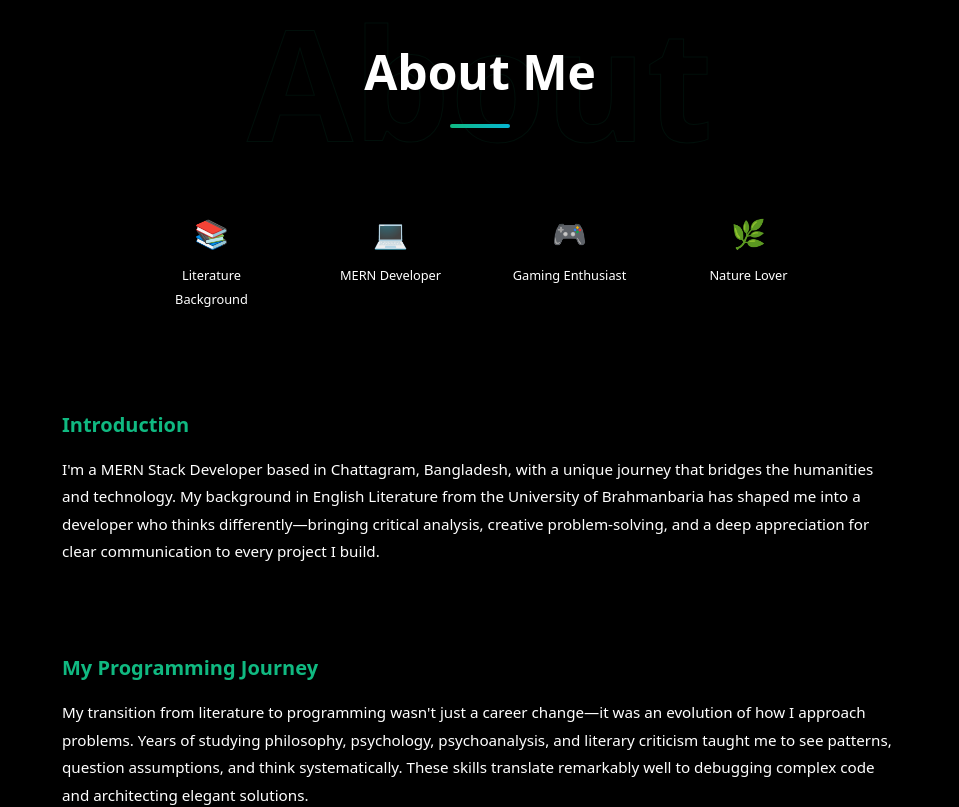
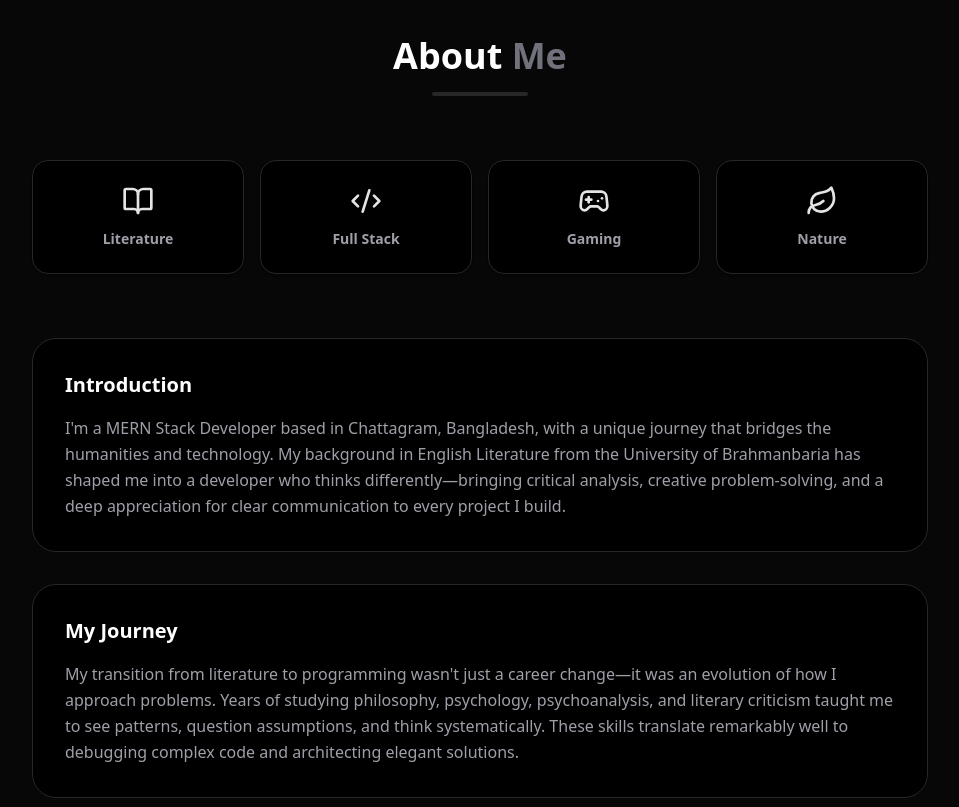
Before and after one commit to mobassirrehman/portfolio, a Next.js app: page / in a window 1280 px wide. Shown: the part 860-1667 px from the top of the page, without its empty margins (160-1119 px from the left). Built offline with nearby package versions, Linux system fonts and the light colour scheme.

Commit message:
updated: about section

```diff
--- a/src/components/About.js
+++ b/src/components/About.js
@@ -1,212 +1,57 @@
 "use client";
 
 import { motion } from "framer-motion";
-import { useInView } from "framer-motion";
-import { useRef } from "react";
 import { aboutMe } from "@/data/portfolioData";
-
-const containerVariants = {
-  hidden: { opacity: 0 },
-  visible: {
-    opacity: 1,
-    transition: { staggerChildren: 0.15 },
-  },
-};
-
-const itemVariants = {
-  hidden: { opacity: 0, y: 30 },
-  visible: {
-    opacity: 1,
-    y: 0,
-    transition: { duration: 0.6, ease: "easeOut" },
-  },
-};
+import { BookOpen, Code2, Gamepad2, Leaf } from "lucide-react";
 
 const highlights = [
-  { icon: "📚", label: "Literature Background" },
-  { icon: "💻", label: "MERN Developer" },
-  { icon: "🎮", label: "Gaming Enthusiast" },
-  { icon: "🌿", label: "Nature Lover" },
+  { icon: BookOpen, label: "Literature" },
+  { icon: Code2, label: "Full Stack" },
+  { icon: Gamepad2, label: "Gaming" },
+  { icon: Leaf, label: "Nature" },
 ];
 
 export default function About() {
-  const ref = useRef(null);
-  const isInView = useInView(ref, { once: true, margin: "-100px" });
+  return (
+    <section id="about" className="py-24 bg-zinc-50 dark:bg-zinc-900/30">
+      <div className="section-container">
+        <div className="max-w-4xl mx-auto">
+          {/* Header */}
+          <div className="text-center mb-16">
+            <h2 className="text-4xl font-bold mb-4">About <span className="text-zinc-500">Me</span></h2>
+            <div className="w-24 h-1 bg-zinc-200 dark:bg-zinc-800 mx-auto rounded-full" />
+          </div>
 
-  return (
-    <section
-      id="about"
-      ref={ref}
-      style={{
-        padding: "6rem 0",
-        position: "relative",
-        background: "var(--color-bg-secondary)",
-      }}
-    >
-      <div className="section-container">
-        <motion.div
-          initial={{ opacity: 0, y: 30 }}
-          animate={isInView ? { opacity: 1, y: 0 } : {}}
-          transition={{ duration: 0.6 }}
-          style={{
-            textAlign: "center",
-            marginBottom: "4rem",
-            position: "relative",
-          }}
-        >
-          <span
-            style={{
-              position: "absolute",
-              top: "50%",
-              left: "50%",
-              transform: "translate(-50%, -50%)",
-              fontSize: "clamp(4rem, 12vw, 10rem)",
-              fontWeight: 900,
-              color: "transparent",
-              WebkitTextStroke: "1px rgba(16, 185, 129, 0.08)",
-              whiteSpace: "nowrap",
-              pointerEvents: "none",
-              userSelect: "none",
-            }}
-          >
-            About
-          </span>
-          <h2
-            style={{
-              position: "relative",
-              fontSize: "clamp(2rem, 4vw, 3rem)",
-              fontWeight: 700,
-              marginBottom: "1rem",
-            }}
-          >
-            About <span className="gradient-text">Me</span>
-          </h2>
-          <div
-            style={{
-              width: "60px",
-              height: "4px",
-              background: "linear-gradient(90deg, #10b981, #06b6d4)",
-              borderRadius: "2px",
-              margin: "0 auto",
-            }}
-          />
-        </motion.div>
-
-        <motion.div
-          variants={containerVariants}
-          initial="hidden"
-          animate={isInView ? "visible" : "hidden"}
-          style={{
-            display: "grid",
-            gridTemplateColumns: "repeat(auto-fit, minmax(140px, 1fr))",
-            gap: "1rem",
-            marginBottom: "3rem",
-            maxWidth: "700px",
-            margin: "0 auto 3rem",
-          }}
-        >
+          {/* Highlights Grid */}
+          <div className="grid grid-cols-2 md:grid-cols-4 gap-4 mb-16">
             {highlights.map((item, index) => (
               <motion.div
                 key={index}
-              variants={itemVariants}
-              whileHover={{ y: -5, scale: 1.02 }}
-              className="glass-card"
-              style={{
-                padding: "1.25rem",
-                textAlign: "center",
-                cursor: "default",
-              }}
+                whileHover={{ y: -5 }}
+                className="flex flex-col items-center p-6 bg-white dark:bg-black border border-zinc-200 dark:border-zinc-800 rounded-2xl shadow-sm"
               >
-              <span
-                style={{
-                  fontSize: "1.75rem",
-                  display: "block",
-                  marginBottom: "0.5rem",
-                }}
-              >
-                {item.icon}
-              </span>
-              <span
-                style={{
-                  fontSize: "0.8rem",
-                  color: "var(--color-text-secondary)",
-                  fontWeight: 500,
-                }}
-              >
-                {item.label}
-              </span>
+                <item.icon size={32} className="text-zinc-800 dark:text-zinc-200 mb-3" />
+                <span className="text-sm font-semibold text-zinc-600 dark:text-zinc-400">{item.label}</span>
               </motion.div>
             ))}
-        </motion.div>
+          </div>
 
-        <motion.div
-          variants={containerVariants}
-          initial="hidden"
-          animate={isInView ? "visible" : "hidden"}
-          style={{
-            display: "grid",
-            gap: "1.5rem",
-            maxWidth: "900px",
-            margin: "0 auto",
-          }}
-        >
+          {/* Text Content */}
+          <div className="space-y-8">
             {[
               { title: "Introduction", content: aboutMe.intro },
-            { title: "My Programming Journey", content: aboutMe.journey },
-            { title: "What I Enjoy Building", content: aboutMe.workStyle },
-            { title: "Beyond Code", content: aboutMe.hobbies },
+              { title: "My Journey", content: aboutMe.journey },
+              { title: "What I Build", content: aboutMe.workStyle },
             ].map((section, index) => (
-            <motion.div
-              key={index}
-              variants={itemVariants}
-              whileHover={{ y: -3 }}
-              className="glass-card card-hover"
-              style={{ padding: "2rem" }}
-            >
-              <h3
-                style={{
-                  fontSize: "1.25rem",
-                  fontWeight: 600,
-                  marginBottom: "1rem",
-                  color: "#10b981",
-                }}
-              >
-                {section.title}
-              </h3>
-              <p
-                style={{
-                  color: "var(--color-text-secondary)",
-                  lineHeight: 1.8,
-                  fontSize: "0.95rem",
-                }}
-              >
+              <div key={index} className="bg-white dark:bg-black p-8 rounded-3xl border border-zinc-200 dark:border-zinc-800">
+                <h3 className="text-xl font-bold mb-4 text-zinc-900 dark:text-white">{section.title}</h3>
+                <p className="text-zinc-600 dark:text-zinc-400 leading-relaxed">
                   {section.content}
                 </p>
-            </motion.div>
+              </div>
             ))}
-
-          <motion.div
-            variants={itemVariants}
-            style={{
-              textAlign: "center",
-              padding: "2rem",
-              borderLeft: "4px solid #10b981",
-              background: "rgba(16, 185, 129, 0.05)",
-              borderRadius: "0 16px 16px 0",
-            }}
-          >
-            <p
-              style={{
-                fontSize: "1.125rem",
-                fontStyle: "italic",
-                color: "var(--color-text-secondary)",
-                lineHeight: 1.8,
-              }}
-            >
-              &ldquo;{aboutMe.philosophy}&rdquo;
-            </p>
-          </motion.div>
-        </motion.div>
+          </div>
+        </div>
       </div>
     </section>
   );
```
Lines whose indentation alone changed are shown as unchanged.
